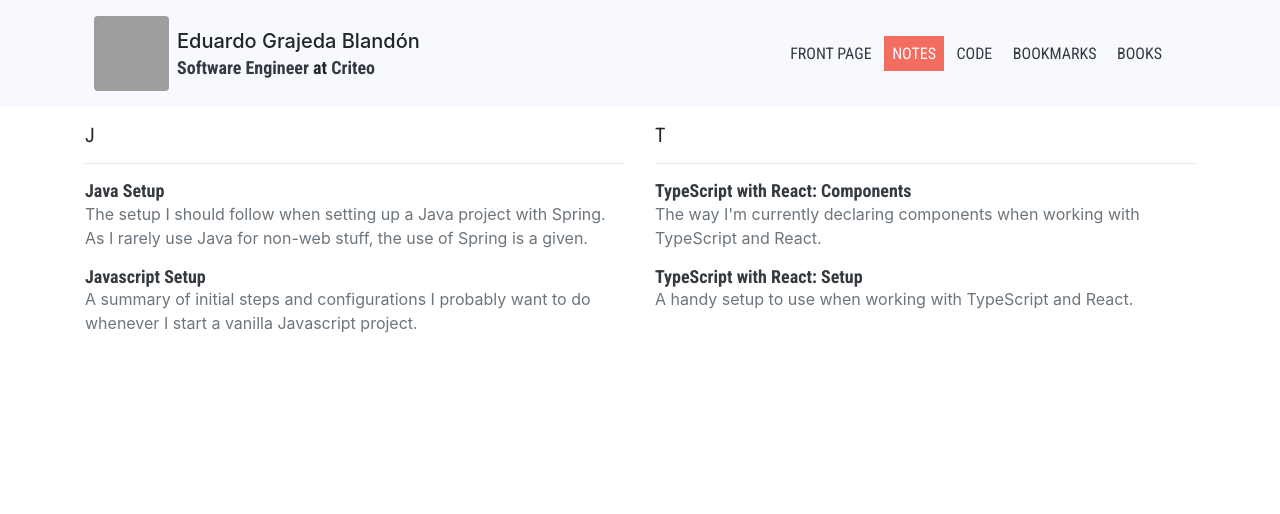
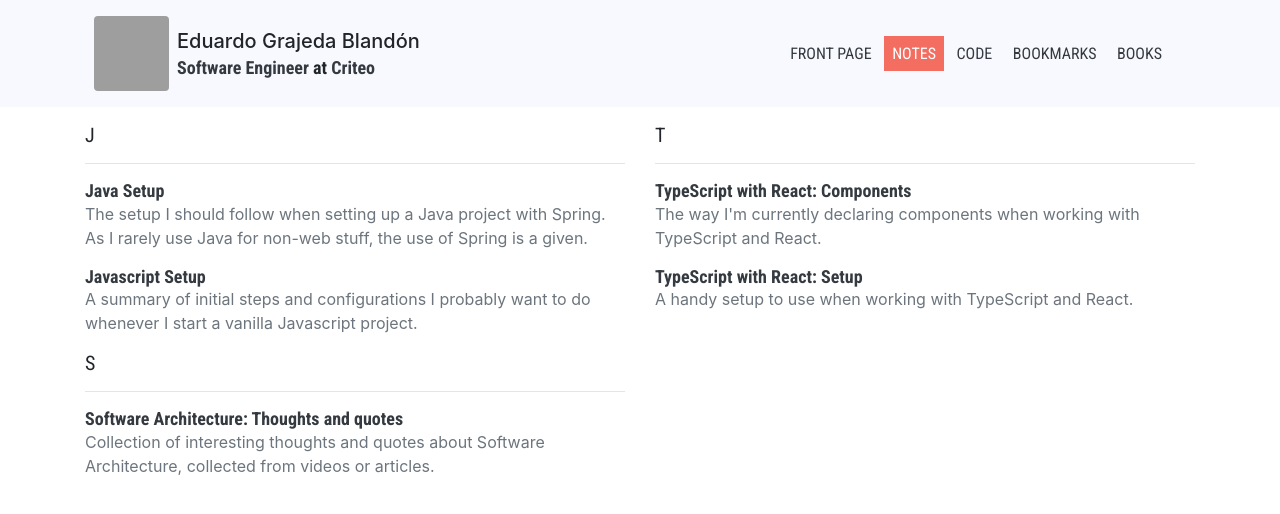
Before and after one commit to egrajeda/www, a Jekyll site: the page built from notes.html, in a window 1280 px wide, cut to the strip 0-514 px from the top of the page. Built offline with Jekyll 4.4.1, drawn with Linux system fonts in a browser that asks for light colours; grey boxes are pictures that could not be loaded.

Commit message:
Add note about thoughts and quotes on Software Architecture.

```diff
--- /dev/null
+++ b/_notes/software-architecture-thoughts-and-quotes.md
@@ -0,0 +1,20 @@
+---
+layout: post
+title: "Software Architecture: Thoughts and quotes"
+tags: [architecture]
+updated: 2020-04-06
+language: en
+---
+
+<p class="lead">
+  Collection of interesting thoughts and quotes about Software Architecture, collected from videos or articles.
+</p>
+
+<hr />
+
+[Avoiding Microservice Megadisasters](https://www.youtube.com/watch?v=gfh-VCTwMw8) by [Jimmy Bogard](https://jimmybogard.com/)
+talks about how on a Microservice Architecture, when you do a service call, the service should be able to answer your request
+without the need of an additional service call of its own.
+
+It also talks about the assumption that replicating data is wrong. It gives an example on how data replication allowed to get
+rid of service calls inside a service meant to provide search functionalities.
--- a/notes.html
+++ b/notes.html
@@ -5,7 +5,7 @@ layout: default
 {% assign start = 0 %}
 {% assign n = site.notes | size | minus: 1 %}
 
-{% assign letter = "A" %}
+{% assign letter = "" %}
 <div class="container egb-index-page">
     <div class="row">
         {% for column in (0..1) %}
```
